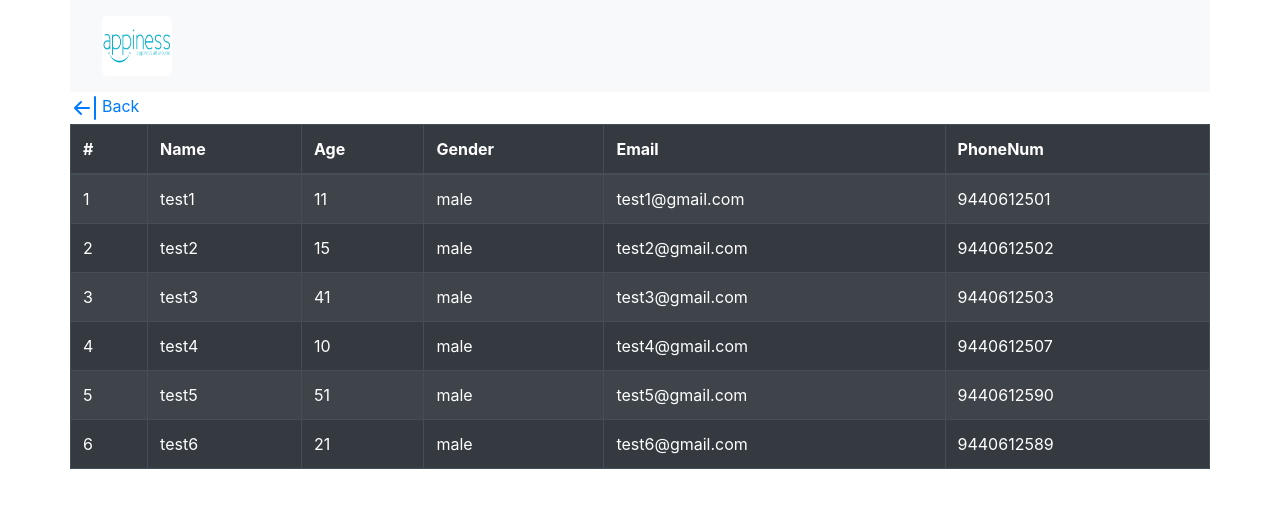
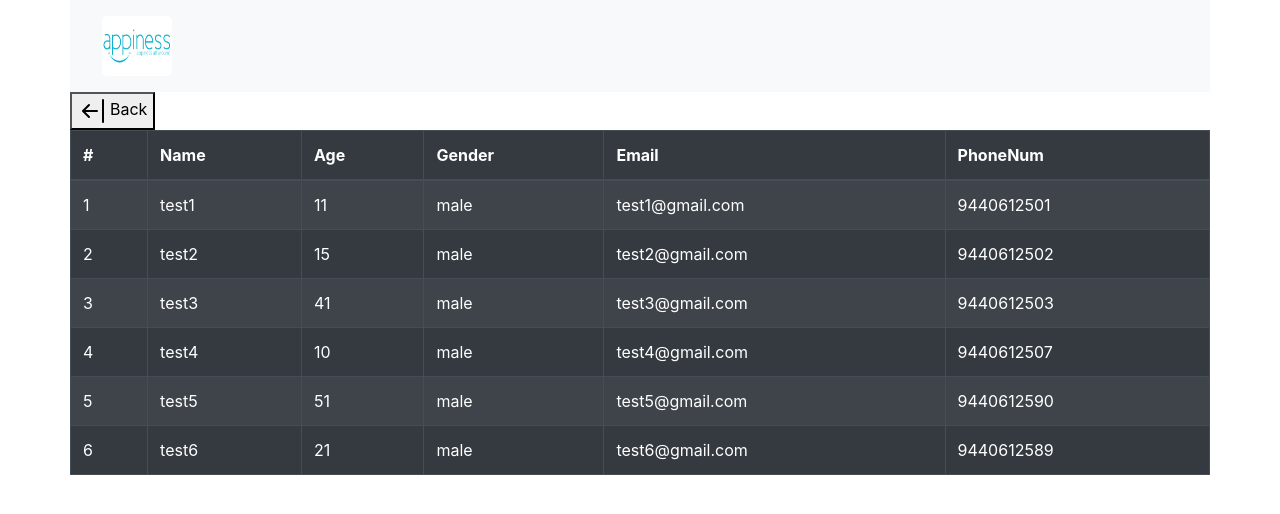
Before and after one commit to Shankar199221/Employee, a React (Create React App) app: page /employeedata in a window 1280 px wide. Shown: the top 514 px of the page. Built offline with nearby package versions, Linux system fonts and the light colour scheme; data requests are answered from the project's data file.

Commit message:
useHistory

```diff
--- a/src/component/EmployeeData.js
+++ b/src/component/EmployeeData.js
@@ -2,12 +2,13 @@ import React,{ useEffect} from 'react'
 import {useSelector, useDispatch} from 'react-redux'
 import fetchEmployeeData from '../action/fetchEmployeeData'
 import Table from 'react-bootstrap/Table'
-import {Link} from 'react-router-dom'
+import {Link,useHistory} from 'react-router-dom'
+
 
 function EmployeeData() {
 
 
-
+    const history =useHistory();
     const empData =useSelector(state => state.empData)
     const dispatch = useDispatch()
      const getData = ()=> dispatch(fetchEmployeeData())
@@ -22,12 +23,12 @@ function EmployeeData() {
 
     return (
         <div className="container">
-            <div className="row"><Link to="/">
+            <div className="row">
+                <button onClick={()=> history.push('/')}>
                 <svg className="bi bi-arrow-bar-left" width="2em" height="2em" viewBox="0 0 16 16" fill="currentColor" xmlns="http://www.w3.org/2000/svg">
                     <path fill-rule="evenodd" d="M5.854 4.646a.5.5 0 0 0-.708 0l-3 3a.5.5 0 0 0 0 .708l3 3a.5.5 0 0 0 .708-.708L3.207 8l2.647-2.646a.5.5 0 0 0 0-.708z"/>
                     <path fill-rule="evenodd" d="M10 8a.5.5 0 0 0-.5-.5H3a.5.5 0 0 0 0 1h6.5A.5.5 0 0 0 10 8zm2.5 6a.5.5 0 0 1-.5-.5v-11a.5.5 0 0 1 1 0v11a.5.5 0 0 1-.5.5z"/>
-                </svg>
-                Back</Link></div>
+                </svg>Back</button> </div>
            <div className="row">
              <Table responsive className="table-striped  table-bordered table-dark table-dark">
             <thead>
```
